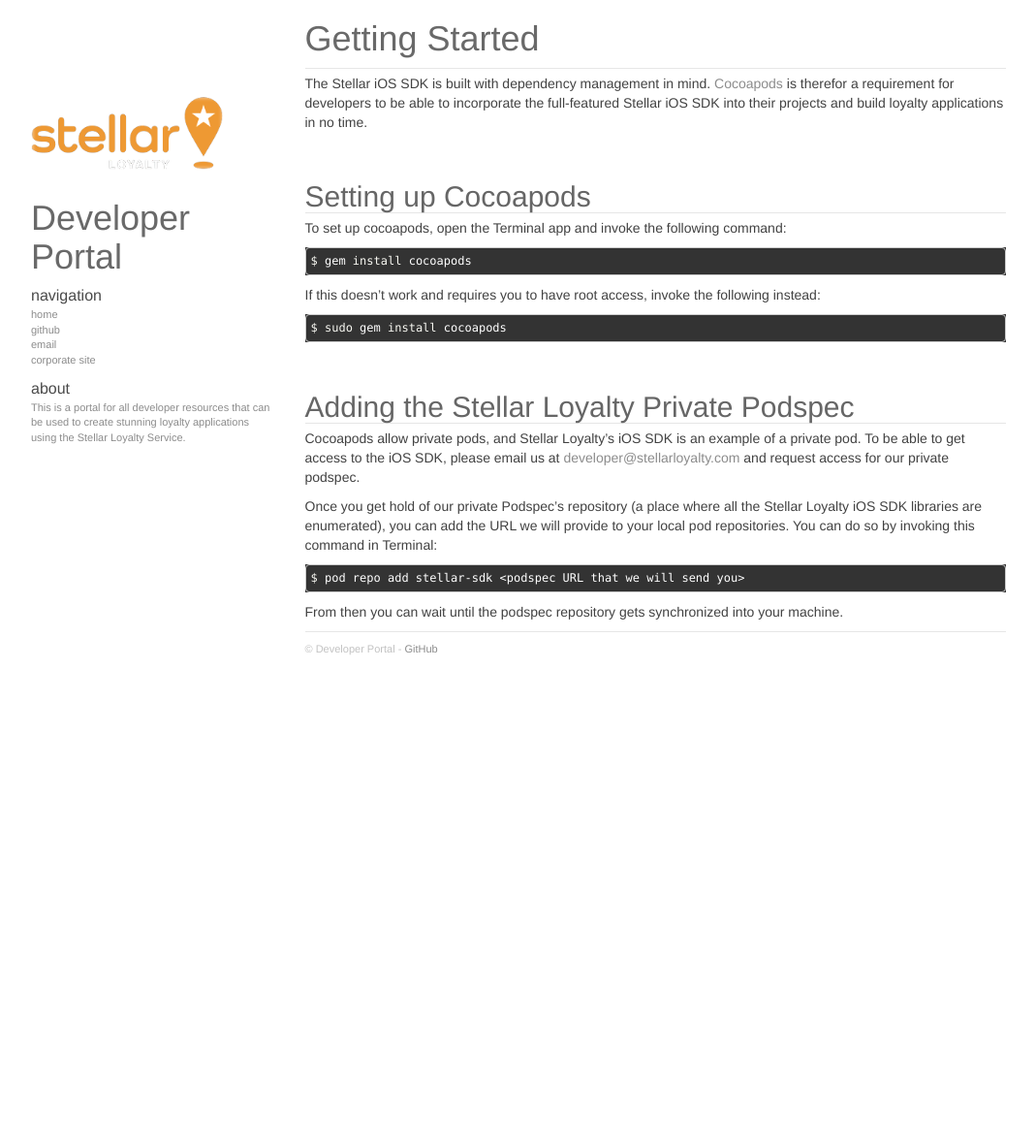
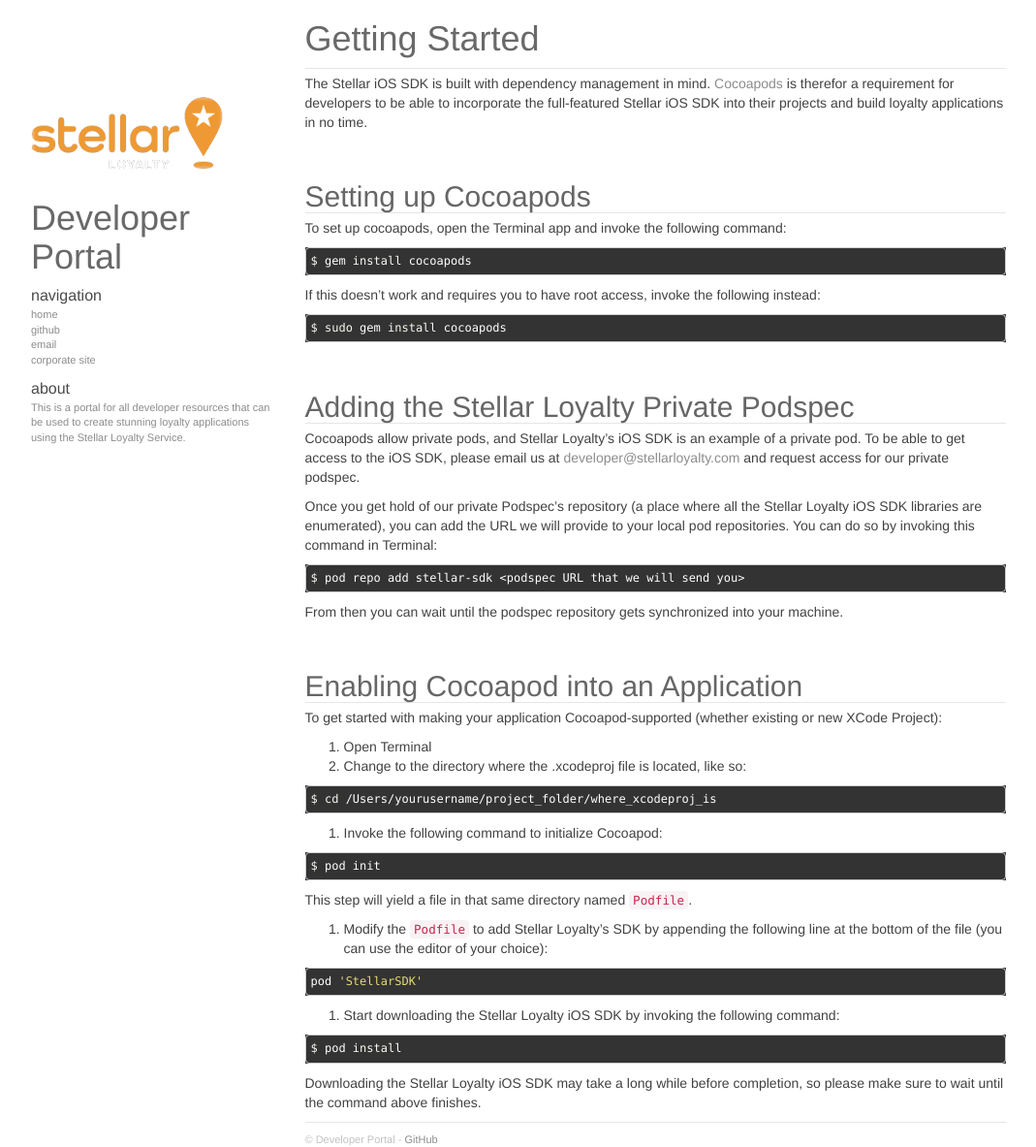
Before and after one commit to jofell/stellar-dev, a Jekyll site: the page built from _ios_sdk/pages/00_getting_started.md, in a window 1280 px wide. Shown: the whole page at 97% size, without its empty margins (58-1127 px from the left). Built offline with Jekyll 4.4.1, drawn with Linux system fonts in a browser that asks for light colours; nearby versions of some CDN libraries; Markdown is read by kramdown in place of the engine named in the settings; before the commit the page ends 900 px from its top, so only the background shows below that.

Commit message:
Adding content for enabling Cocoapod into the application

```diff
--- a/_ios_sdk/pages/00_getting_started.md
+++ b/_ios_sdk/pages/00_getting_started.md
@@ -30,3 +30,21 @@
 {% endhighlight %}
 
 From then you can wait until the podspec repository gets synchronized into your machine.
+
+## Enabling Cocoapod into an Application
+
+To get started with making your application Cocoapod-supported (whether existing or new XCode Project):
+
+1. Open Terminal
+2. Change to the directory where the .xcodeproj file is located, like so: {% highlight bash %}
+$ cd /Users/yourusername/project_folder/where_xcodeproj_is
+{% endhighlight %}
+3. Invoke the following command to initialize Cocoapod: {% highlight bash %}
+$ pod init
+{% endhighlight %} This step will yield a file in that same directory named `Podfile`.
+4. Modify the `Podfile` to add Stellar Loyalty's SDK by appending the following line at the bottom of the file (you can use the editor of your choice):{% highlight bash %}
+pod 'StellarSDK'
+{% endhighlight %}
+5. Start downloading the Stellar Loyalty iOS SDK by invoking the following command: {% highlight bash %}
+$ pod install
+{% endhighlight %} Downloading the Stellar Loyalty iOS SDK may take a long while before completion, so please make sure to wait until the command above finishes.
```
